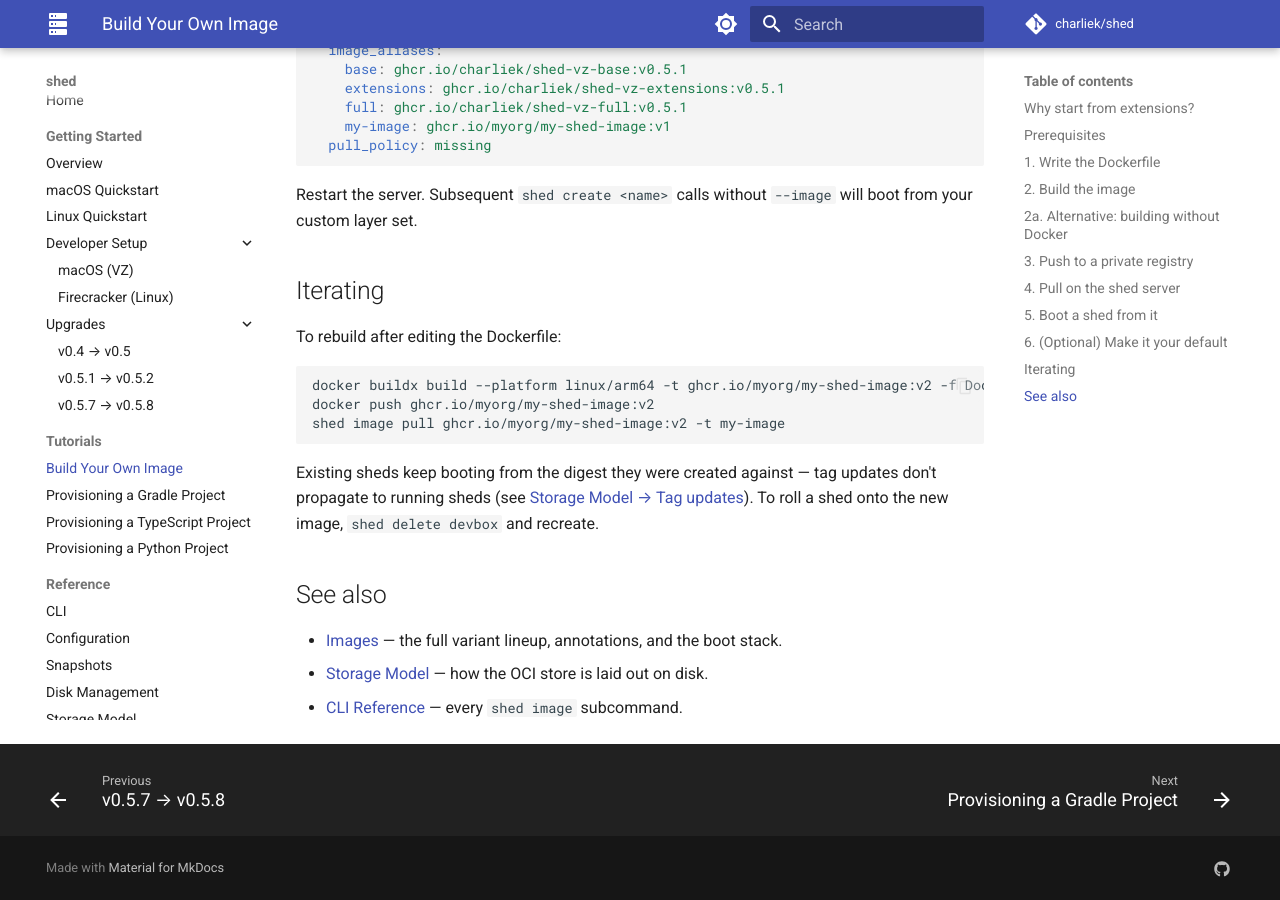
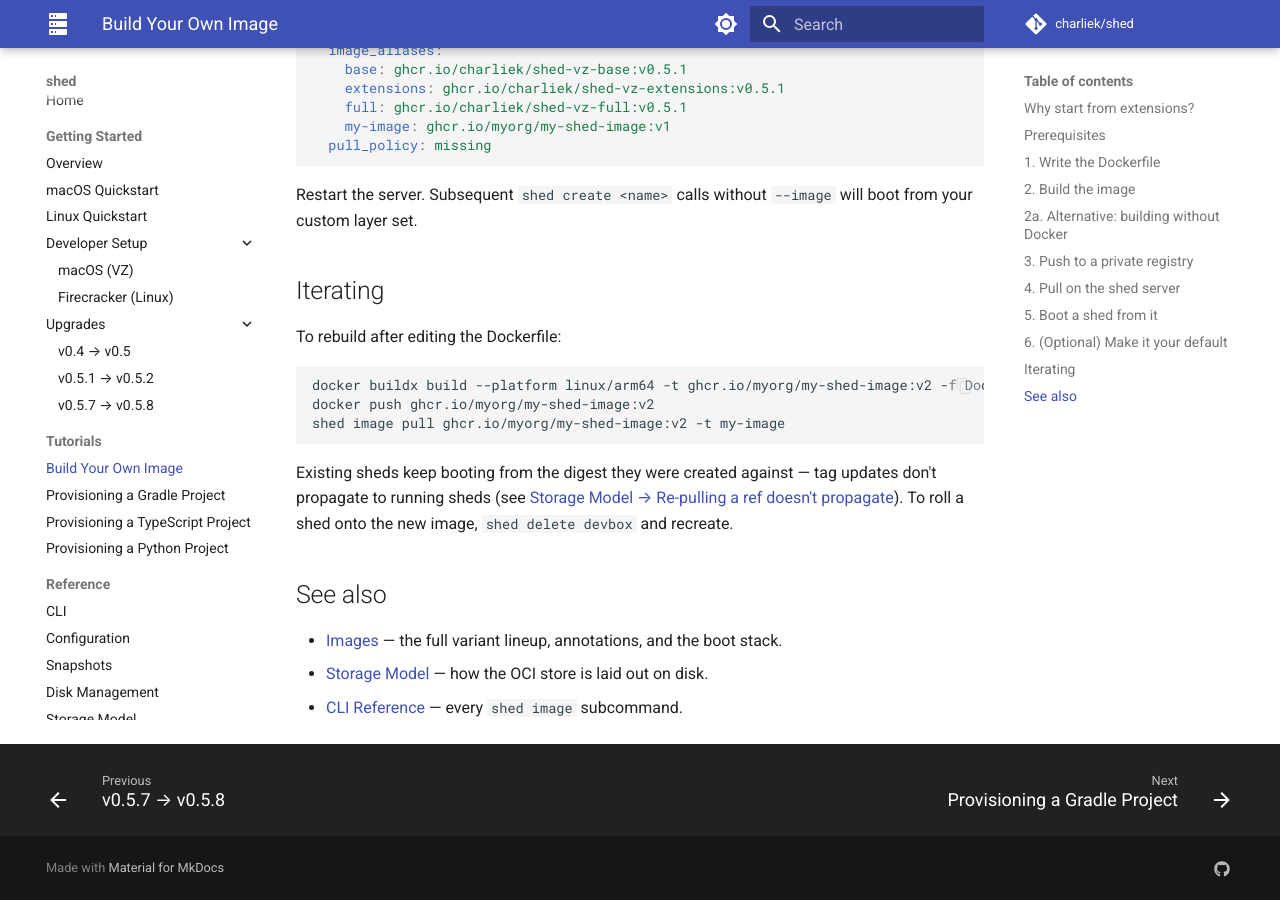
Before and after one commit to charliek/shed, an MkDocs documentation site: the page built from docs/tutorials/build-your-own-image.md, in a window 1280 px wide and 900 px high, scrolled down 5588 px. Built offline with MkDocs 1.6.1 and Material for MkDocs 9.7.7, drawn with Linux system fonts in a browser that asks for light colours; comment, search, counter and statistics services are not loaded.

Commit message:
docs: fix two stale cross-reference anchors
testing.md linked #validating-server-side-changes-required-for-server-side-prs
(no such anchor) -> the actual heading anchor
#validating-server-side-changes-parallel-dev-server. build-your-own-image.md
linked storage-model.md#tag-updates-dont-propagate-to-existing-sheds -> the
actual heading #re-pulling-a-ref-doesnt-propagate-to-existing-sheds. Clears the
two pre-existing mkdocs anchor warnings.

Co-Authored-By: Claude Opus 4.8 (1M context) <noreply@anthropic.com>

```diff
--- a/docs/tutorials/build-your-own-image.md
+++ b/docs/tutorials/build-your-own-image.md
@@ -295,7 +295,7 @@ shed image pull ghcr.io/myorg/my-shed-image:v2 -t my-image
 
 Existing sheds keep booting from the digest they were created against —
 tag updates don't propagate to running sheds (see
-[Storage Model → Tag updates](../reference/storage-model.md#tag-updates-dont-propagate-to-existing-sheds)).
+[Storage Model → Re-pulling a ref doesn't propagate](../reference/storage-model.md#re-pulling-a-ref-doesnt-propagate-to-existing-sheds)).
 To roll a shed onto the new image, `shed delete devbox` and recreate.
 
 ## See also
```
Also changed, not shown: docs/development/testing.md (+1 -1 lines).
